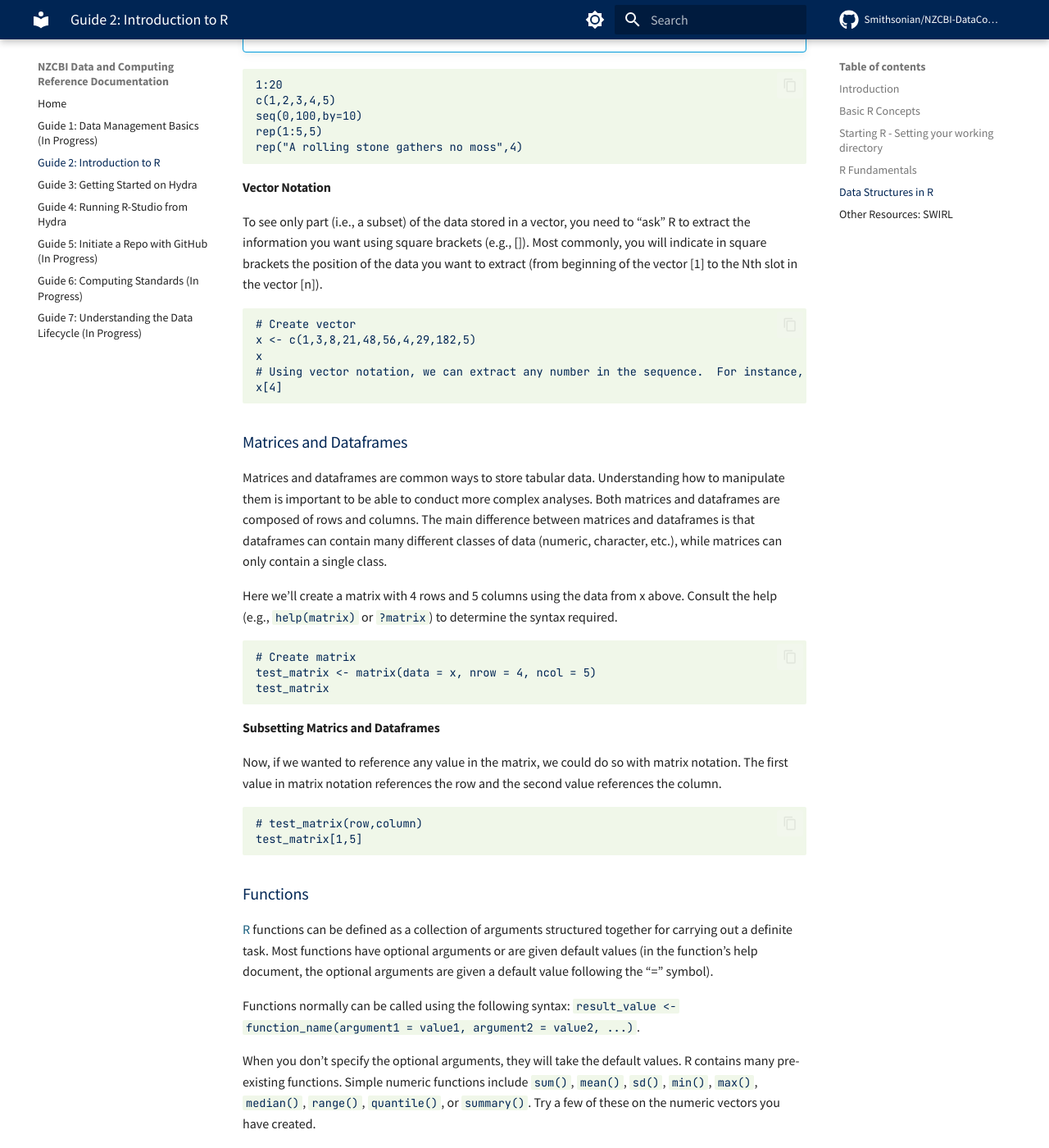
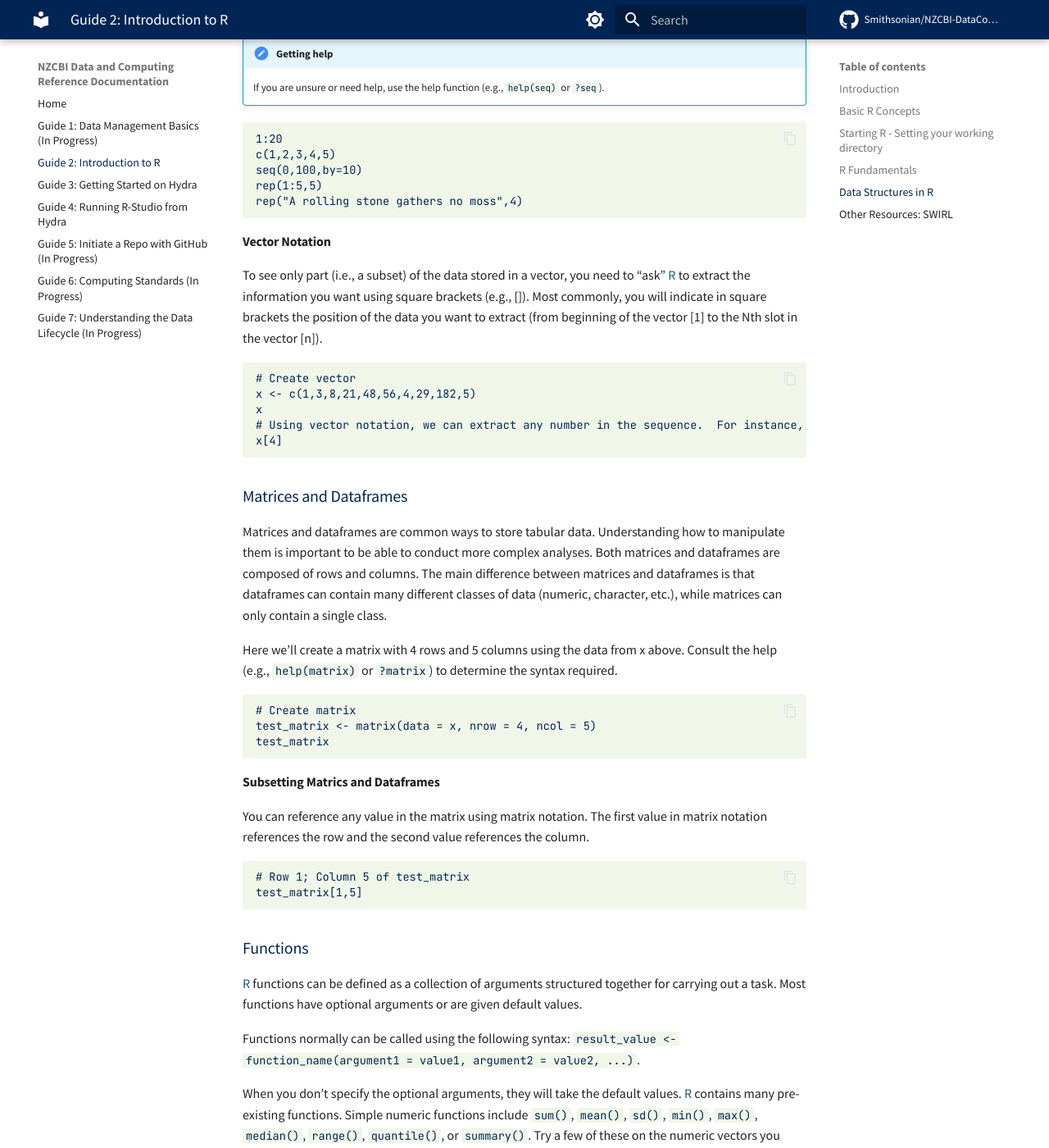
Before and after one commit to Smithsonian/NZCBI-DataComputingDocs, an MkDocs documentation site: the page built from docs/R-Intro.md, in a window 1280 px wide and 1400 px high, scrolled down 5676 px. Shown: the whole window at 82% size. Built offline with MkDocs 1.6.1 and Material for MkDocs 9.7.7, drawn with Linux system fonts in a browser that asks for light colours; comment, search, counter and statistics services are not loaded; some of the changed text lies outside the part shown.

Commit message:
Numbered list

````diff
--- a/docs/R-Intro.md
+++ b/docs/R-Intro.md
@@ -70,6 +70,7 @@
 ### Data Types
 
 There are four fundamental data types in R that you will work with:
+
 1. Character: Data are string values (a word or sequence of words)
 2. Numeric (also called double): Data are numbers that contain a decimal
 3. Integer: Data are whole numbers (no decimal point)
@@ -149,7 +150,7 @@
 ```
 
 #### Vector Notation
-To see only part (i.e., a subset) of the data stored in a vector, you need to “ask” R to extract the information you want using square brackets (e.g., []). Most commonly, you will indicate in square brackets the position of the data you want to extract (from beginning of the vector [1] to the Nth slot in the vector [n]).
+To see only part (i.e., a subset) of the data stored in a vector, you need to “ask” [R](https://cran.r-project.org/) to extract the information you want using square brackets (e.g., []). Most commonly, you will indicate in square brackets the position of the data you want to extract (from beginning of the vector [1] to the Nth slot in the vector [n]).
 
 ```
 # Create vector
@@ -173,21 +174,20 @@
 
 #### Subsetting Matrics and Dataframes
 
-Now, if we wanted to reference any value in the matrix, we could do so with matrix notation. The first value in matrix notation references the row and the second value references the column.
+You can reference any value in the matrix using matrix notation. The first value in matrix notation references the row and the second value references the column.
 
 ```
-# test_matrix(row,column)
+# Row 1; Column 5 of test_matrix
 test_matrix[1,5]
 ```
 
-
 ### Functions
 
-[R](https://cran.r-project.org/) functions can be defined as a collection of arguments structured together for carrying out a definite task. Most functions have optional arguments or are given default values (in the function’s help document, the optional arguments are given a default value following the “=” symbol).
+[R](https://cran.r-project.org/) functions can be defined as a collection of arguments structured together for carrying out a task. Most functions have optional arguments or are given default values.
 
 Functions normally can be called using the following syntax: `result_value <- function_name(argument1 = value1, argument2 = value2, ...)`.
 
-When you don’t specify the optional arguments, they will take the default values. R contains many pre-existing functions. Simple numeric functions include `sum()`, `mean()`, `sd()`, `min()`, `max()`, `median()`, `range()`, `quantile()`, or `summary()`. Try a few of these on the numeric vectors you have created.
+When you don’t specify the optional arguments, they will take the default values. [R](https://cran.r-project.org/) contains many pre-existing functions. Simple numeric functions include `sum()`, `mean()`, `sd()`, `min()`, `max()`, `median()`, `range()`, `quantile()`, or `summary()`. Try a few of these on the numeric vectors you have created.
 
 ```
 sum(x)
````
Also changed, not shown: other parts of docs/R-Intro.md (+1 -1 lines).
